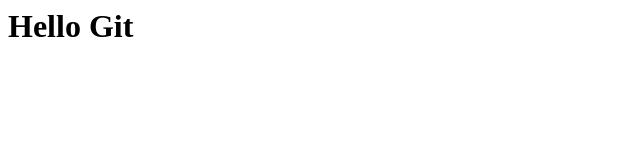
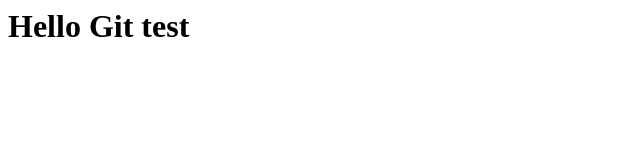
Before and after one commit to edohak77/git-sample, a plain HTML site: page index.html in a window 1280 px wide. Shown: the full height of the page, 0-640 px from the left. Drawn offline with Linux system fonts and the light colour scheme.

Commit message:
Revert "New file"
This reverts commit 4ebb6e4abeb0ee1a2f77f67948ab5486bdf53256.

```diff
--- a/index.html
+++ b/index.html
@@ -1 +1 @@
-<h1>Hello Git</>
+<h1>Hello Git test</>
```
